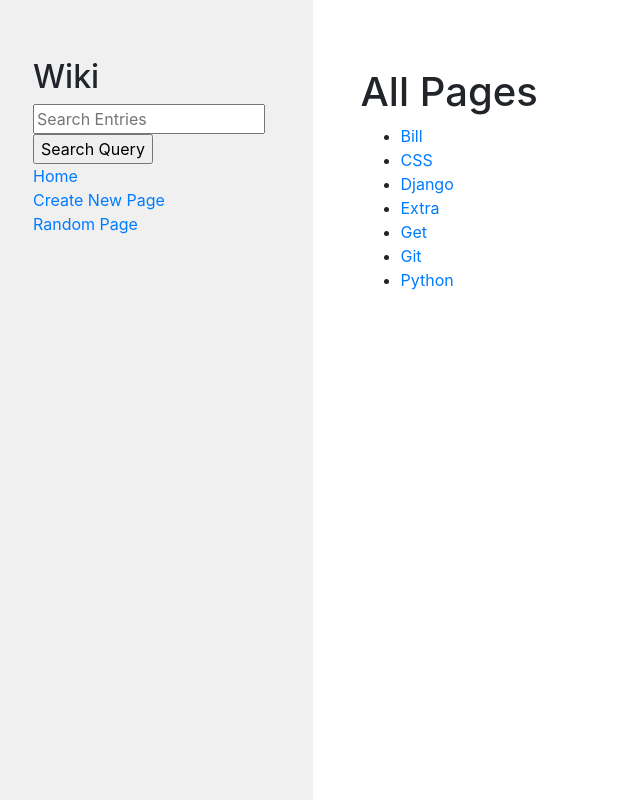
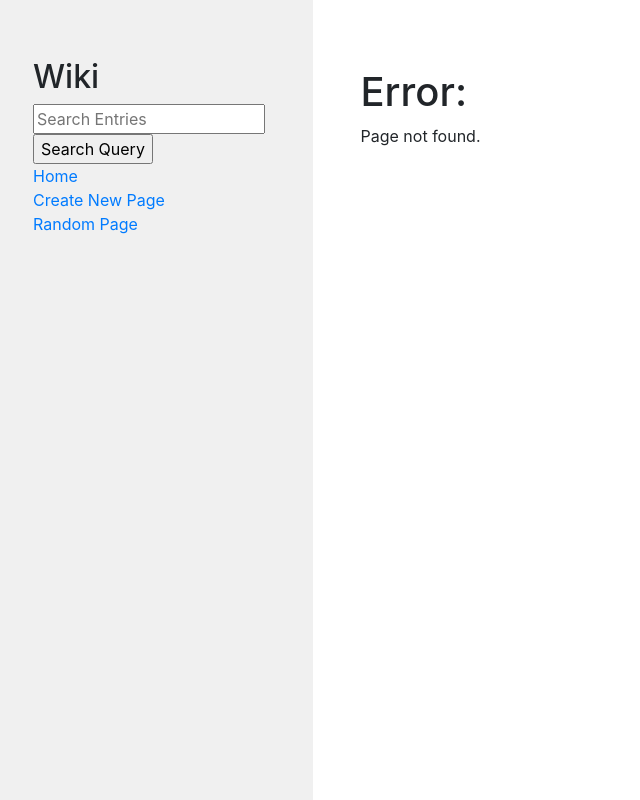
Before and after one commit to sflems/led-board-manager, a Django app: page /wiki/1 in a window 1280 px wide. Shown: the whole page, without its empty margins (0-640 px from the left). Run offline with Django 3.2, Linux system fonts and the light colour scheme; some libraries are stand-ins or nearby versions.

Commit message:
Error page added when page not found.

```diff
--- /dev/null
+++ b/encyclopedia/templates/encyclopedia/error.html
@@ -0,0 +1,10 @@
+{% extends "encyclopedia/layout.html" %}
+
+{% block title %}
+    Encyclopedia
+{% endblock %}
+
+{% block body %}
+	<h1>Error:</h1>
+	<p>Page not found.</p>
+{% endblock %}
--- a/encyclopedia/templates/encyclopedia/search.html
+++ b/encyclopedia/templates/encyclopedia/search.html
@@ -11,7 +11,7 @@
         {% for result in results %}
             <li><a href="{{  result  }}">{{ result }}</a></li>
         {% empty %}
-            <li>No results.</li>
+            <li>No entries found.</li>
         {% endfor %}
     </ul>
 
--- a/encyclopedia/views.py
+++ b/encyclopedia/views.py
@@ -73,8 +73,7 @@ def entry(request, title):
             "random": random.choice(util.list_entries()),
             "form": SearchForm()
            })
-    return render(request, "encyclopedia/index.html", {
-        "entries": util.list_entries(),
+    return render(request, "encyclopedia/error.html", {
         "random": random.choice(util.list_entries()),
         "form": SearchForm()
     })
```
